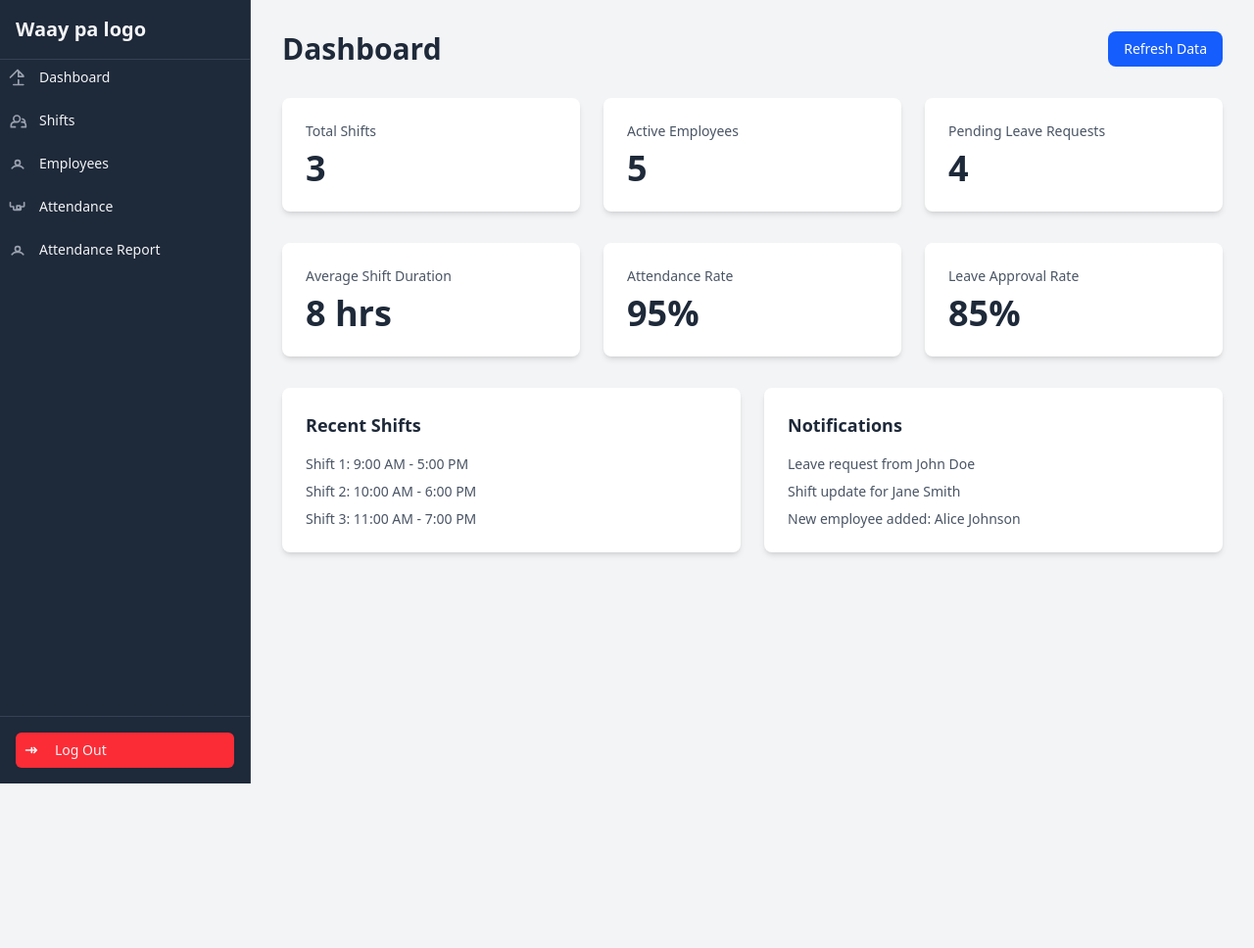
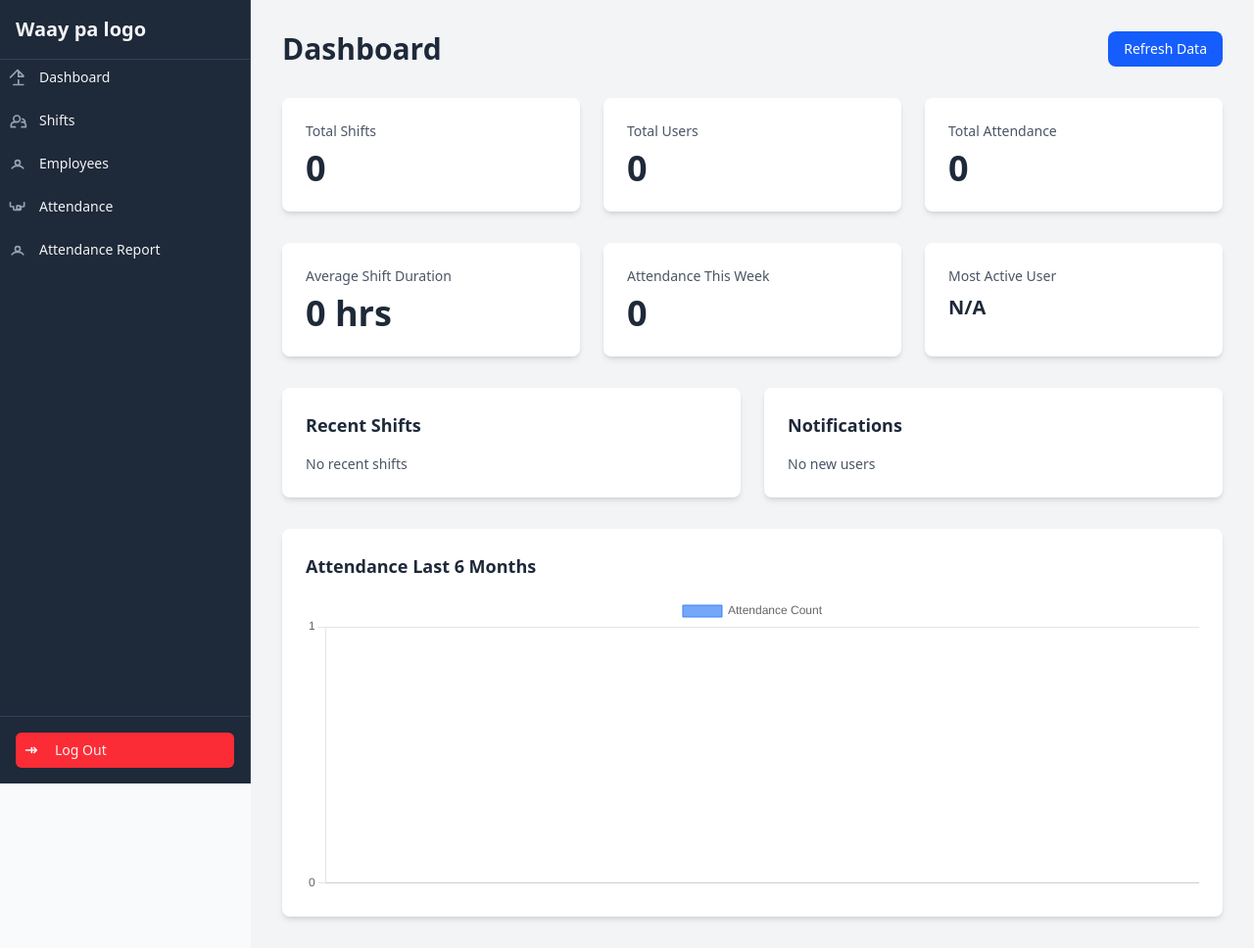
Before and after one commit to jafetpeter/finalproject, a Django app: page /dashboard/ in a window 1280 px wide. Shown: the whole page at 98% size. Before the commit the page ends 800 px from the top, so only its background shows below. Run offline with Django 4.2, Linux system fonts and the light colour scheme; data that the repository does not hold is empty.

Commit message:
not yet finished

```diff
--- a/crud/static/css/output.css
+++ b/crud/static/css/output.css
@@ -10,6 +10,7 @@
     --color-red-100: oklch(93.6% 0.032 17.717);
     --color-red-500: oklch(63.7% 0.237 25.331);
     --color-red-600: oklch(57.7% 0.245 27.325);
+    --color-red-700: oklch(50.5% 0.213 27.518);
     --color-red-800: oklch(44.4% 0.177 26.899);
     --color-yellow-100: oklch(97.3% 0.071 103.193);
     --color-yellow-800: oklch(47.6% 0.114 61.907);
@@ -17,6 +18,7 @@
     --color-green-500: oklch(72.3% 0.219 149.579);
     --color-green-800: oklch(44.8% 0.119 151.328);
     --color-blue-100: oklch(93.2% 0.032 255.585);
+    --color-blue-400: oklch(70.7% 0.165 254.624);
     --color-blue-500: oklch(62.3% 0.214 259.815);
     --color-blue-600: oklch(54.6% 0.245 262.881);
     --color-blue-700: oklch(48.8% 0.243 264.376);
@@ -39,6 +41,7 @@
     --container-xs: 20rem;
     --container-md: 28rem;
     --container-xl: 36rem;
+    --container-4xl: 56rem;
     --text-xs: 0.75rem;
     --text-xs--line-height: calc(1 / 0.75);
     --text-sm: 0.875rem;
@@ -62,6 +65,7 @@
     --radius-md: 0.375rem;
     --radius-lg: 0.5rem;
     --radius-xl: 0.75rem;
+    --radius-2xl: 1rem;
     --default-transition-duration: 150ms;
     --default-transition-timing-function: cubic-bezier(0.4, 0, 0.2, 1);
     --default-font-family: var(--font-sans);
--- a/crud/templates/dashboard/dashboard.html
+++ b/crud/templates/dashboard/dashboard.html
@@ -7,16 +7,15 @@
 {% block 'content' %}
 
 <div class="flex min-h-screen bg-gray-50 text-sm">
-  <!-- Include Sidebar -->
   {% include "include/sidebar.html" %}
 
-  <!-- Main Content -->
   <div class="flex-1 p-8 bg-gray-100 transition-all duration-300 sm:ml-64">
     <div class="space-y-8">
+
       <!-- Header -->
       <div class="flex items-center justify-between">
         <h1 class="text-3xl font-semibold text-gray-800">Dashboard</h1>
-        <button class="px-4 py-2 bg-blue-600 text-white text-sm font-medium rounded-lg hover:bg-blue-700">
+        <button onclick="location.reload()" class="px-4 py-2 bg-blue-600 text-white text-sm font-medium rounded-lg hover:bg-blue-700">
           Refresh Data
         </button>
       </div>
@@ -25,15 +24,15 @@
       <div class="grid grid-cols-1 md:grid-cols-3 gap-6">
         <div class="p-6 bg-white rounded-lg shadow-md">
           <h2 class="text-sm font-medium text-gray-600">Total Shifts</h2>
-          <p class="mt-2 text-4xl font-bold text-gray-800">3</p>
+          <p class="mt-2 text-4xl font-bold text-gray-800">{{ total_shifts }}</p>
         </div>
         <div class="p-6 bg-white rounded-lg shadow-md">
-          <h2 class="text-sm font-medium text-gray-600">Active Employees</h2>
-          <p class="mt-2 text-4xl font-bold text-gray-800">5</p>
+          <h2 class="text-sm font-medium text-gray-600">Total Users</h2>
+          <p class="mt-2 text-4xl font-bold text-gray-800">{{ total_users }}</p>
         </div>
         <div class="p-6 bg-white rounded-lg shadow-md">
-          <h2 class="text-sm font-medium text-gray-600">Pending Leave Requests</h2>
-          <p class="mt-2 text-4xl font-bold text-gray-800">4</p>
+          <h2 class="text-sm font-medium text-gray-600">Total Attendance</h2>
+          <p class="mt-2 text-4xl font-bold text-gray-800">{{ total_attendance }}</p>
         </div>
       </div>
 
@@ -41,39 +40,78 @@
       <div class="grid grid-cols-1 md:grid-cols-2 lg:grid-cols-3 gap-6">
         <div class="p-6 bg-white rounded-lg shadow-md">
           <h2 class="text-sm font-medium text-gray-600">Average Shift Duration</h2>
-          <p class="mt-2 text-4xl font-bold text-gray-800">8 hrs</p>
+          <p class="mt-2 text-4xl font-bold text-gray-800">{{ average_shift_duration }} hrs</p>
         </div>
         <div class="p-6 bg-white rounded-lg shadow-md">
-          <h2 class="text-sm font-medium text-gray-600">Attendance Rate</h2>
-          <p class="mt-2 text-4xl font-bold text-gray-800">95%</p>
+          <h2 class="text-sm font-medium text-gray-600">Attendance This Week</h2>
+          <p class="mt-2 text-4xl font-bold text-gray-800">{{ weekly_attendance }}</p>
         </div>
         <div class="p-6 bg-white rounded-lg shadow-md">
-          <h2 class="text-sm font-medium text-gray-600">Leave Approval Rate</h2>
-          <p class="mt-2 text-4xl font-bold text-gray-800">85%</p>
+          <h2 class="text-sm font-medium text-gray-600">Most Active User</h2>
+          <p class="mt-2 text-xl font-bold text-gray-800">{{ most_active_user }}</p>
         </div>
       </div>
+
 
       <!-- Recent Activity Section -->
       <div class="grid grid-cols-1 md:grid-cols-2 gap-6">
         <div class="p-6 bg-white rounded-lg shadow-md">
           <h2 class="text-lg font-semibold text-gray-800">Recent Shifts</h2>
           <ul class="mt-4 space-y-2 text-gray-600">
-            <li>Shift 1: 9:00 AM - 5:00 PM</li>
-            <li>Shift 2: 10:00 AM - 6:00 PM</li>
-            <li>Shift 3: 11:00 AM - 7:00 PM</li>
+            {% for shift in recent_shifts %}
+              <li>{{ shift.time_in|time:"H:i" }} - {{ shift.time_out|time:"H:i" }}</li>
+            {% empty %}
+              <li>No recent shifts</li>
+            {% endfor %}
           </ul>
         </div>
         <div class="p-6 bg-white rounded-lg shadow-md">
           <h2 class="text-lg font-semibold text-gray-800">Notifications</h2>
           <ul class="mt-4 space-y-2 text-gray-600">
-            <li>Leave request from John Doe</li>
-            <li>Shift update for Jane Smith</li>
-            <li>New employee added: Alice Johnson</li>
+            {% for user in recent_users %}
+              <li>New employee added: {{ user.full_name }}</li>
+            {% empty %}
+              <li>No new users</li>
+            {% endfor %}
           </ul>
         </div>
       </div>
+
+      <!-- Attendance Chart -->
+      <div class="p-6 bg-white rounded-lg shadow-md">
+        <h2 class="text-lg font-semibold text-gray-800 mb-4">Attendance Last 6 Months</h2>
+        <canvas id="attendanceChart" height="100"></canvas>
+      </div>
+
     </div>
   </div>
 </div>
 
+<!-- Chart.js CDN and chart script -->
+<script src="https://cdn.jsdelivr.net/npm/chart.js"></script>
+<script>
+  const ctx = document.getElementById('attendanceChart').getContext('2d');
+  const attendanceChart = new Chart(ctx, {
+    type: 'bar',
+    data: {
+      labels: {{ chart_labels|safe }},
+      datasets: [{
+        label: 'Attendance Count',
+        data: {{ chart_data|safe }},
+        backgroundColor: 'rgba(59, 130, 246, 0.7)',
+        borderColor: 'rgba(59, 130, 246, 1)',
+        borderWidth: 1
+      }]
+    },
+    options: {
+      scales: {
+        y: {
+          beginAtZero: true,
+          ticks: { precision: 0 }
+        }
+      }
+    }
+  });
+</script>
+
 {% endblock 'content' %}
--- a/crud/views.py
+++ b/crud/views.py
@@ -1,13 +1,14 @@
-from django.shortcuts import render, redirect, get_object_or_404
+from django.shortcuts import render, redirect, get_object_or_404, render
 from django.contrib import messages
 from django.contrib.auth import logout, get_user_model
 from .models import Users, Shifts, Attendance
 from .forms import UserForm, ShiftForm, ChangePasswordForm, EditUserForm, AttendanceForm
 from django.contrib.auth.hashers import make_password, check_password
 from django.core.paginator import Paginator
-from django.db.models import Q
-from datetime import datetime
+from django.db.models import Q, Count
+from datetime import datetime, timedelta
 from django.utils import timezone
+from django.db.models.functions import TruncMonth
 
 
 
@@ -46,6 +47,69 @@
     logout(request)  # Logs out the user
     messages.success(request, 'Logged out successfully!')
     return redirect('login')  # Redirect to the login page
+
+
+def dashboard(request):
+    total_shifts = Shifts.objects.count()
+    total_users = Users.objects.count()
+    total_attendance = Attendance.objects.count()
+
+    shifts = Shifts.objects.all()
+    total_duration = timedelta()
+    for shift in shifts:
+        dt_in = datetime.combine(datetime.today(), shift.time_in)
+        dt_out = datetime.combine(datetime.today(), shift.time_out)
+        duration = dt_out - dt_in
+        total_duration += duration
+
+    average_duration_hours = 0
+    if shifts.exists():
+        average_duration_hours = total_duration.total_seconds() / 3600 / shifts.count()
+
+    # Weekly attendance
+    seven_days_ago = timezone.now() - timedelta(days=7)
+    weekly_attendance = Attendance.objects.filter(date__gte=seven_days_ago).count()
+
+    # Most active user
+    most_active = (
+        Attendance.objects
+        .values('user__full_name')
+        .annotate(attendance_count=Count('attendance_id'))
+        .order_by('-attendance_count')
+        .first()
+    )
+    most_active_user = most_active['user__full_name'] if most_active else "N/A"
+
+    recent_shifts = Shifts.objects.order_by('-created_at')[:3]
+    recent_users = Users.objects.order_by('-created_at')[:3]
+
+    # Attendance by month (chart)
+    six_months_ago = timezone.now() - timedelta(days=180)
+    attendance_by_month = (
+        Attendance.objects.filter(date__gte=six_months_ago)
+        .annotate(month=TruncMonth('date'))
+        .values('month')
+        .annotate(count=Count('attendance_id'))
+        .order_by('month')
+    )
+    chart_labels = [entry['month'].strftime('%b %Y') for entry in attendance_by_month]
+    chart_data = [entry['count'] for entry in attendance_by_month]
+
+    context = {
+        'total_shifts': total_shifts,
+        'total_users': total_users,
+        'total_attendance': total_attendance,
+        'average_shift_duration': round(average_duration_hours, 2),
+        'weekly_attendance': weekly_attendance,
+        'most_active_user': most_active_user,
+        'recent_shifts': recent_shifts,
+        'recent_users': recent_users,
+        'chart_labels': chart_labels,
+        'chart_data': chart_data,
+    }
+
+    return render(request, 'dashboard/dashboard.html', context)
+
 
 
 def user_list(request):
@@ -186,7 +250,7 @@
 
 def attendance_report(request):
     month = request.GET.get('month')
-    user_id = request.GET.get('user')  # user filter from query params
+    user_id = request.GET.get('user')
 
     attendance_records = Attendance.objects.all()
 
@@ -202,10 +266,15 @@
 
     attendance_records = attendance_records.order_by('-date')
 
+    # Add pagination
+    paginator = Paginator(attendance_records, 10)  # 10 records per page
+    page_number = request.GET.get('page')
+    page_obj = paginator.get_page(page_number)
+
     users = Users.objects.all()
 
     return render(request, 'attendance/attendance_report.html', {
-        'attendance_records': attendance_records,
+        'page_obj': page_obj,
         'selected_month': month,
         'selected_user_id': user_id,
         'users': users,
```
Also changed, not shown: other parts of crud/static/css/output.css (+62 -0 lines), crud/templates/attendance/attendance_report.html (+57 -3 lines), crud/templates/layout/login.html (+34 -31 lines).
